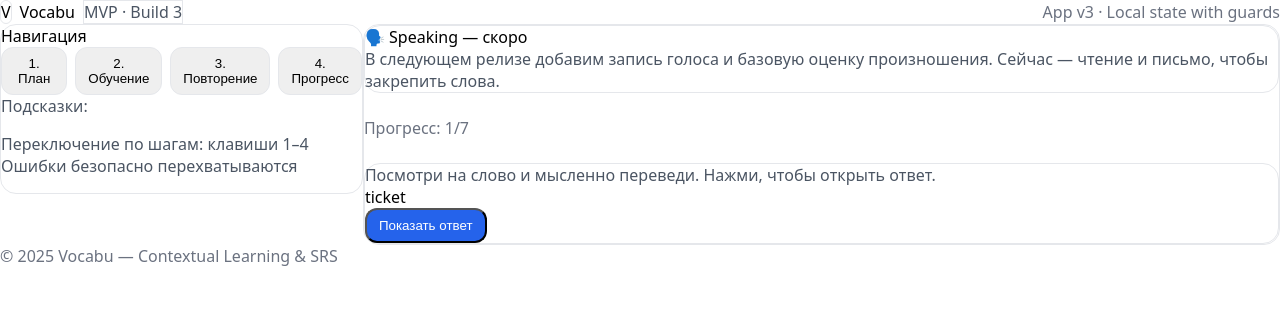
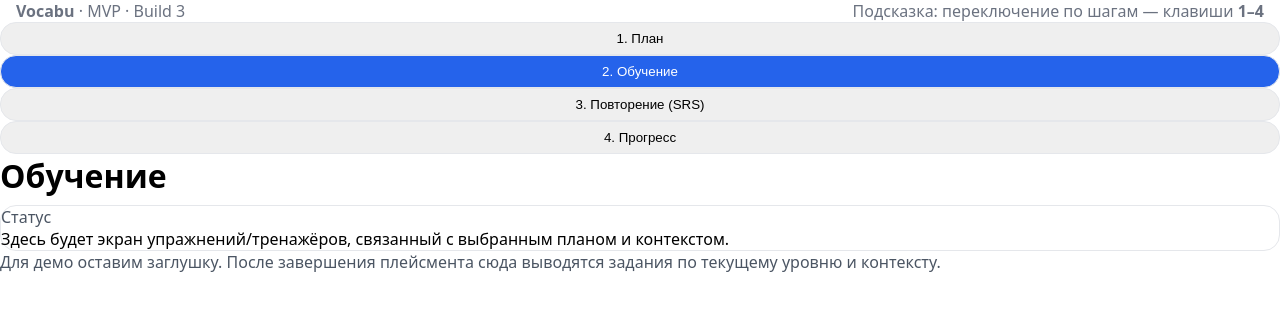
Before and after one commit to ymducc-maker/vocabu-mvp, a React (Vite) app: page / in a window 1280 px wide. Both pictures are taken after a click on the button "2. Обучение". Shown: the top 310 px of the page. Built offline with nearby package versions, Linux system fonts and the light colour scheme.

Commit message:
feat(app): sidebar 1–4 + safe boundary

```diff
--- a/src/App.tsx
+++ b/src/App.tsx
@@ -1,234 +1,192 @@
-import React, { useEffect, useMemo, useState } from 'react';
+import React, { Component, ReactNode, useEffect, useState } from "react";
+import PlacementStep from "./features/placement/PlacementStep";
 
-/**
- * Vocabu — Single-file SPA (Sidebar v2)
- * Шаги: 1) План/Плейсмент  2) Обучение  3) Повторение (SRS)  4) Прогресс
- * Включает: ErrorBoundary, локальное сохранение шага, мягкие гварды от NaN/пустых состояний.
- *
- * ВАЖНО: Этот файл самодостаточен и корректно подключает:
- *  - features/placement/PlacementStep (Новый экран)
- *  - features/learn/ExercisesAdapter
- *  - features/srs/SRSDeckAdapter
- *  - features/placement/ResultsPanel (временный экран Прогресса)
- */
+/** ─────────────────────────────────────────────────────────────────────
+ *  Safe Error Boundary (не читаем error.details без проверки)
+ *  ───────────────────────────────────────────────────────────────────── */
+type BoundaryState = { error: unknown | null };
 
-// ===== Types =====
-type Step = 1 | 2 | 3 | 4;
+class SafeBoundary extends Component<{ children: ReactNode }, BoundaryState> {
+  state: BoundaryState = { error: null };
 
-// ===== Versioned localStorage (минимально необходимое) =====
-const LS_KEY = 'vocabu.app.state';
-const APP_STATE_VERSION = 3;
+  static getDerivedStateFromError(error: unknown): BoundaryState {
+    return { error };
+  }
 
-type PersistedAppState = {
-  v: number;
-  step: Step;
-};
+  componentDidCatch(error: unknown, info: unknown) {
+    // Можно логировать
+    console.error("App ErrorBoundary:", error, info);
+  }
 
-function loadState(): PersistedAppState | null {
-  try {
-    const raw = localStorage.getItem(LS_KEY);
-    if (!raw) return null;
-    const parsed = JSON.parse(raw) as PersistedAppState;
-    if (!parsed || typeof parsed.v !== 'number') return null;
-    return parsed;
-  } catch {
-    return null;
+  render() {
+    const { error } = this.state;
+    if (!error) return this.props.children;
+
+    const message =
+      (error as any)?.message ??
+      (typeof error === "string" ? error : "Неизвестная ошибка");
+    const details = (error as any)?.details;
+
+    return (
+      <div className="p-4 md:p-6 font-[system-ui]">
+        <h1 className="text-2xl font-bold mb-2">Что-то пошло не так</h1>
+        <p className="mb-3 text-gray-700">
+          Экран безопасно остановлен. Обновите страницу и повторите действие.
+        </p>
+        <div className="rounded-xl border bg-gray-50 p-3 text-sm text-gray-800 mb-3">
+          <b>Сообщение:</b> {String(message)}
+          {details ? (
+            <>
+              <br />
+              <b>Детали:</b> {String(details)}
+            </>
+          ) : null}
+        </div>
+        <button
+          onClick={() => (window.location.href = window.location.href)}
+          className="rounded-xl bg-black text-white px-4 py-2"
+        >
+          Обновить
+        </button>
+      </div>
+    );
   }
 }
 
-function saveState(next: PersistedAppState) {
-  try {
-    localStorage.setItem(LS_KEY, JSON.stringify(next));
-  } catch {
-    // ignore quota errors
-  }
-}
+/** ─────────────────────────────────────────────────────────────────────
+ *  Простой макет с сайдбаром шагов (1–4) и горячими клавишами 1–4
+ *  ───────────────────────────────────────────────────────────────────── */
+type Step = 1 | 2 | 3 | 4;
 
-// ===== Error Boundary =====
-class AppErrorBoundary extends React.Component<
-  { children: React.ReactNode },
-  { hasError: boolean; message?: string }
-> {
-  constructor(props: { children: React.ReactNode }) {
-    super(props);
-    this.state = { hasError: false, message: undefined };
-  }
-  static getDerivedStateFromError(err: unknown) {
-    const msg =
-      err instanceof Error
-        ? err.message
-        : typeof err === 'string'
-        ? err
-        : 'Unknown error';
-    return { hasError: true, message: msg };
-  }
-  componentDidCatch(error: unknown) {
-    // здесь можно добавить логирование в аналитику
-    console.error('App crashed:', error);
-  }
-  render() {
-    if (this.state.hasError) {
-      return (
-        <div className="mx-auto max-w-2xl p-6">
-          <div className="rounded-2xl border p-6 shadow-sm">
-            <h1 className="mb-2 text-2xl font-semibold">Что-то пошло не так</h1>
-            <p className="text-sm text-gray-700">
-              Приложение перехватило ошибку и безопасно остановило экран.
-              Попробуйте обновить страницу. Если ошибка повторяется — сообщите в
-              чат.
-            </p>
-            {this.state.message && (
-              <div className="mt-4 rounded-xl bg-gray-50 p-3 text-sm text-gray-600">
-                Детали: {this.state.message}
-              </div>
-            )}
-          </div>
-        </div>
-      );
-    }
-    return this.props.children;
-  }
-}
+const NavButton: React.FC<{
+  active?: boolean;
+  onClick?: () => void;
+  children: React.ReactNode;
+}> = ({ active, onClick, children }) => (
+  <button
+    onClick={onClick}
+    className={[
+      "w-full rounded-2xl px-3 py-2 text-left border",
+      active ? "bg-blue-600 text-white border-blue-600" : "hover:bg-gray-50",
+    ].join(" ")}
+  >
+    {children}
+  </button>
+);
 
-// ===== Screens (подключаем существующие модули) =====
-import PlacementStep from './features/placement/PlacementStep';
-import LearnStep from './features/learn/ExercisesAdapter';
-import ReviewStep from './features/srs/SRSDeckAdapter';
-import ProgressStep from './features/placement/ResultsPanel';
+const PlaceholderCard: React.FC<{ title: string; children?: React.ReactNode }> = ({
+  title,
+  children,
+}) => (
+  <div className="rounded-2xl border p-4 bg-white">
+    <div className="text-sm text-gray-600 mb-2">{title}</div>
+    <div className="text-gray-800">{children}</div>
+  </div>
+);
 
-// ===== App =====
-const App: React.FC = () => {
-  // step: восстановление из localStorage c версионированием
-  const initialStep: Step = useMemo(() => {
-    const persisted = loadState();
-    if (!persisted || persisted.v !== APP_STATE_VERSION) return 1;
-    // гвард на странные значения
-    const s = persisted.step;
-    return s === 1 || s === 2 || s === 3 || s === 4 ? s : 1;
-  }, []);
+function Shell() {
+  const [step, setStep] = useState<Step>(1);
 
-  const [step, setStep] = useState<Step>(initialStep);
-
-  useEffect(() => {
-    saveState({ v: APP_STATE_VERSION, step });
-  }, [step]);
-
-  // Горячие клавиши для переключения шагов (1–4)
+  // Горячие клавиши 1–4
   useEffect(() => {
     const onKey = (e: KeyboardEvent) => {
-      if (
-        e.target instanceof HTMLInputElement ||
-        e.target instanceof HTMLTextAreaElement
-      )
-        return;
-      if (e.key === '1') setStep(1);
-      if (e.key === '2') setStep(2);
-      if (e.key === '3') setStep(3);
-      if (e.key === '4') setStep(4);
+      if (e.key === "1") setStep(1);
+      if (e.key === "2") setStep(2);
+      if (e.key === "3") setStep(3);
+      if (e.key === "4") setStep(4);
     };
-    window.addEventListener('keydown', onKey);
-    return () => window.removeEventListener('keydown', onKey);
+    window.addEventListener("keydown", onKey);
+    return () => window.removeEventListener("keydown", onKey);
   }, []);
 
   return (
-    <AppErrorBoundary>
-      <div className="min-h-screen bg-white text-gray-900">
-        {/* Top header (лаконично) */}
-        <header className="border-b">
-          <div className="mx-auto flex max-w-6xl items-center justify-between p-4">
-            <div className="flex items-center gap-2">
-              <Logo />
-              <div className="text-lg font-semibold">Vocabu</div>
-              <div className="ml-2 rounded-full border px-2 py-0.5 text-xs text-gray-600">
-                MVP · Build 3
+    <div className="min-h-screen bg-white">
+      {/* Хедер */}
+      <div className="border-b">
+        <div className="max-w-6xl mx-auto px-4 py-3 flex items-center justify-between">
+          <div className="text-sm text-gray-500">
+            <b>Vocabu</b> · <span className="text-gray-700">MVP · Build 3</span>
+          </div>
+          <div className="text-xs text-gray-500">
+            Подсказка: переключение по шагам — клавиши <b>1–4</b>
+          </div>
+        </div>
+      </div>
+
+      {/* Контент с сайдбаром */}
+      <div className="max-w-6xl mx-auto px-2 md:px-4 py-4 grid grid-cols-12 gap-4">
+        {/* Сайдбар */}
+        <aside className="col-span-12 md:col-span-3">
+          <div className="space-y-2">
+            <NavButton active={step === 1} onClick={() => setStep(1)}>
+              1. План
+            </NavButton>
+            <NavButton active={step === 2} onClick={() => setStep(2)}>
+              2. Обучение
+            </NavButton>
+            <NavButton active={step === 3} onClick={() => setStep(3)}>
+              3. Повторение (SRS)
+            </NavButton>
+            <NavButton active={step === 4} onClick={() => setStep(4)}>
+              4. Прогресс
+            </NavButton>
+          </div>
+        </aside>
+
+        {/* Основной экран */}
+        <main className="col-span-12 md:col-span-9">
+          {step === 1 && <PlacementStep />}
+
+          {step === 2 && (
+            <div className="space-y-3">
+              <h1 className="text-xl md:text-2xl font-semibold">Обучение</h1>
+              <PlaceholderCard title="Статус">
+                Здесь будет экран упражнений/тренажёров, связанный с выбранным
+                планом и контекстом.
+              </PlaceholderCard>
+              <div className="text-sm text-gray-600">
+                Для демо оставим заглушку. После завершения плейсмента сюда
+                выводятся задания по текущему уровню и контексту.
               </div>
             </div>
-            <div className="text-xs text-gray-500">
-              App v{APP_STATE_VERSION} · Local state with guards
+          )}
+
+          {step === 3 && (
+            <div className="space-y-3">
+              <h1 className="text-xl md:text-2xl font-semibold">Повторение (SRS)</h1>
+              <PlaceholderCard title="Статус">
+                Экран интервальных карточек (SRS). В MVP подтянем слова из
+                плана и недавних упражнений.
+              </PlaceholderCard>
+              <div className="text-sm text-gray-600">
+                Подсказка: SRS-колода формируется из «набора на сегодня» +
+                недавние ошибки.
+              </div>
             </div>
-          </div>
-        </header>
+          )}
 
-        {/* Main */}
-        <div className="mx-auto flex max-w-6xl gap-6 p-4">
-          {/* Sidebar */}
-          <aside className="w-64 shrink-0">
-            <nav className="rounded-2xl border p-3 shadow-sm">
-              <div className="mb-3 text-sm font-medium text-gray-700">
-                Навигация
+          {step === 4 && (
+            <div className="space-y-3">
+              <h1 className="text-xl md:text-2xl font-semibold">Прогресс</h1>
+              <PlaceholderCard title="Панель прогресса">
+                Графики и метрики: скорость набора, точность, изученные слова,
+                streak. На MVP — суммарные счётчики.
+              </PlaceholderCard>
+              <div className="text-sm text-gray-600">
+                Позже сюда подключим реальные данные плана/упражнений/SRS.
               </div>
-              <div className="flex flex-col gap-2">
-                <StepButton active={step === 1} onClick={() => setStep(1)}>
-                  1. План
-                </StepButton>
-                <StepButton active={step === 2} onClick={() => setStep(2)}>
-                  2. Обучение
-                </StepButton>
-                <StepButton active={step === 3} onClick={() => setStep(3)}>
-                  3. Повторение
-                </StepButton>
-                <StepButton active={step === 4} onClick={() => setStep(4)}>
-                  4. Прогресс
-                </StepButton>
-              </div>
+            </div>
+          )}
+        </main>
+      </div>
+    </div>
+  );
+}
 
-              <div className="mt-4 rounded-xl bg-gray-50 p-3 text-xs text-gray-600">
-                Подсказки:
-                <ul className="mt-1 list-disc pl-4">
-                  <li>Переключение по шагам: клавиши 1–4</li>
-                  <li>Ошибки безопасно перехватываются</li>
-                </ul>
-              </div>
-            </nav>
-          </aside>
-
-          {/* Workspace */}
-          <main className="flex-1">
-            <div className="rounded-2xl border p-4 shadow-sm">
-              {step === 1 && <PlacementStep />}
-              {step === 2 && <LearnStep />}
-              {step === 3 && <ReviewStep />}
-              {step === 4 && <ProgressStep />}
-            </div>
-          </main>
-        </div>
-
-        {/* Footer */}
-        <footer className="border-t">
-          <div className="mx-auto max-w-6xl p-4 text-center text-xs text-gray-500">
-            © {new Date().getFullYear()} Vocabu — Contextual Learning & SRS
-          </div>
-        </footer>
-      </div>
-    </AppErrorBoundary>
+export default function App() {
+  return (
+    <SafeBoundary>
+      <Shell />
+    </SafeBoundary>
   );
-};
-
-export default App;
-
-// ===== UI helpers =====
-const StepButton: React.FC<{
-  active?: boolean;
-  onClick: () => void;
-  children: React.ReactNode;
-}> = ({ active, onClick, children }) => {
-  return (
-    <button
-      onClick={onClick}
-      className={[
-        'w-full rounded-xl border px-3 py-2 text-left transition',
-        active
-          ? 'border-blue-500 bg-blue-50 font-semibold'
-          : 'hover:bg-gray-50',
-      ].join(' ')}
-    >
-      {children}
-    </button>
-  );
-};
-
-const Logo: React.FC = () => (
-  <div className="flex h-7 w-7 items-center justify-center rounded-xl border text-xs font-bold">
-    V
-  </div>
-);
+}
```
